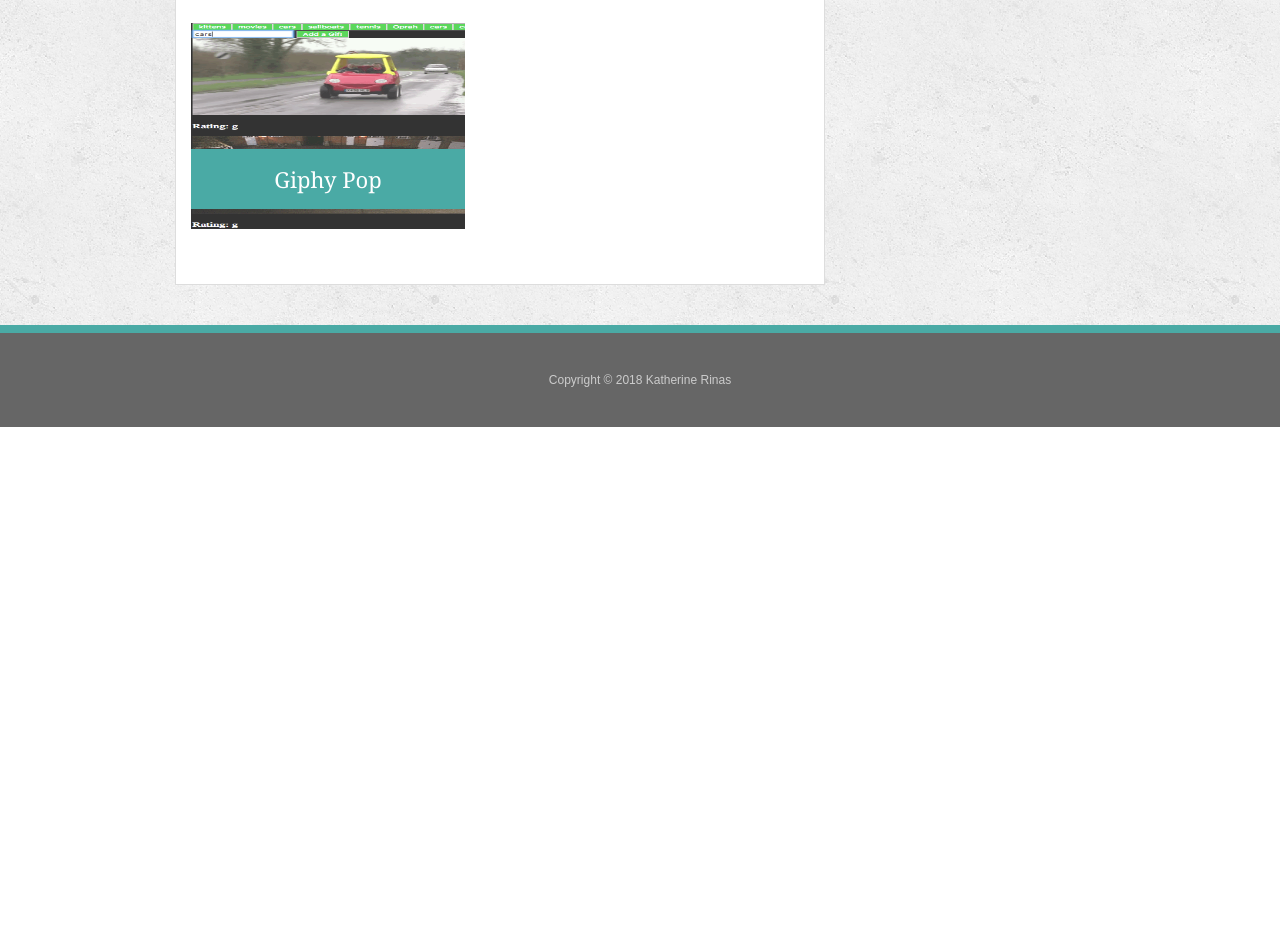
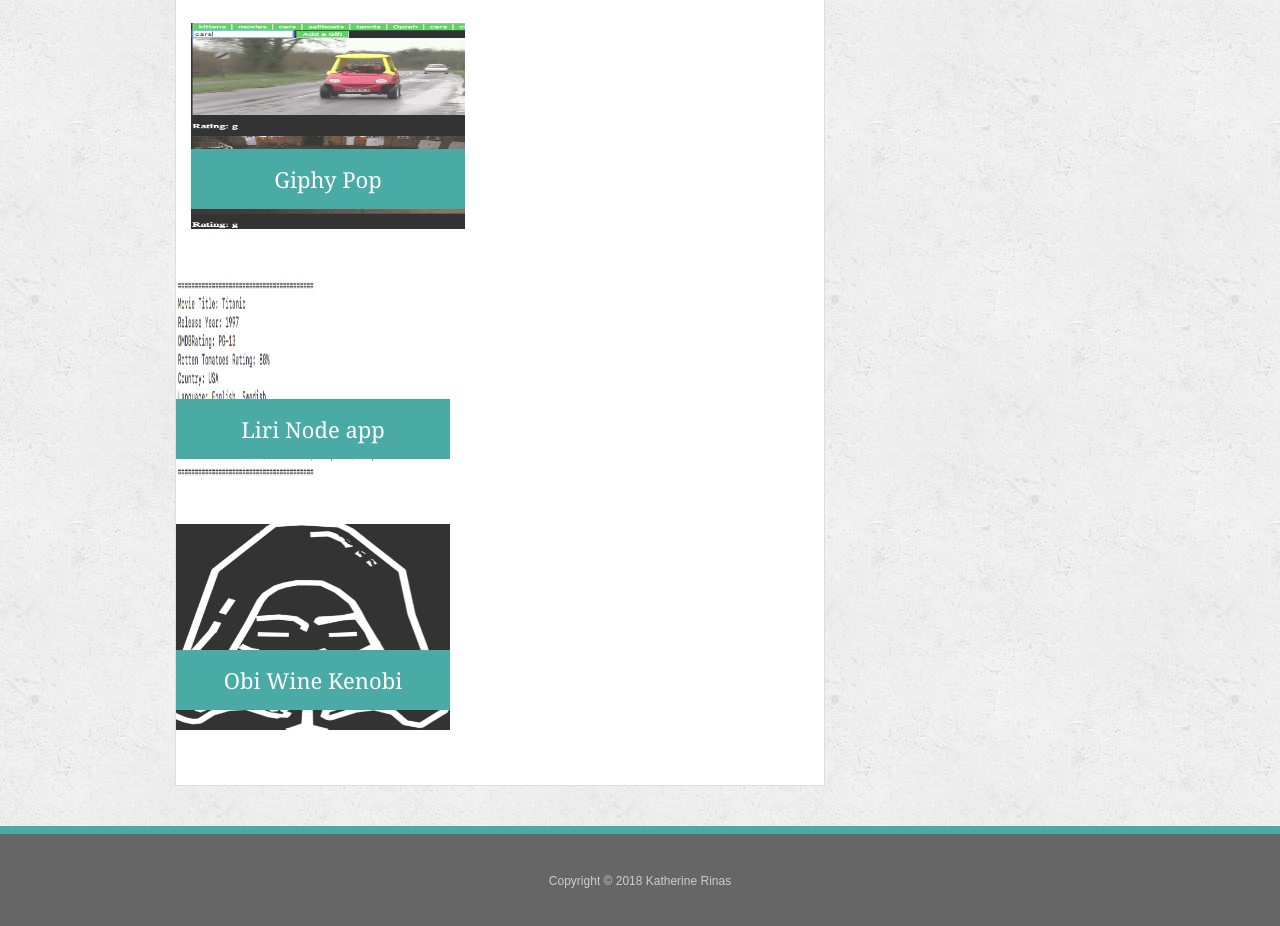
Before and after one commit to katherinerinas/Bootstrap-Portfolio, a plain HTML site: page portfolio.html in a window 1280 px wide. Shown: the part 1258-2184 px from the top of the page. Before the commit the page ends 1685 px from the top, so only its background shows below. Drawn offline with nearby package versions, Linux system fonts and the light colour scheme.

Commit message:
added links to obi wine project and liri node app

```diff
--- a/portfolio.html
+++ b/portfolio.html
@@ -2,6 +2,7 @@ z
 <!DOCTYPE html>
 <html>
 <head>
+  <link rel="icon" href="icon.png">
 
 	<title>Portfolio | Katherine Rinas </title>
 <link rel="stylesheet" href="https://maxcdn.bootstrapcdn.com/bootstrap/4.0.0-beta.3/css/bootstrap.min.css" integrity="sha384-Zug+QiDoJOrZ5t4lssLdxGhVrurbmBWopoEl+M6BdEfwnCJZtKxi1KgxUyJq13dy" crossorigin="anonymous">
@@ -84,6 +85,19 @@ z
         <h3>Giphy Pop</h3>
       </div>
   </div>
+   <div class="col-md-6-offset-3">
+ <div class="work">
+        <img src="assets/images/liri.png" alt="Liri Node app"><a href="https://github.com/katherinerinas/liri-node-app" target="_blank">
+        <h3>Liri Node app</h3>
+      </div>
+  </div>
+   <div class="col-md-6-offset-3">
+ <div class="work">
+        <img src="assets/images/obiwine.png" alt="Obi Wine Kenobi"><a href="https://github.com/WhitPetitgout/ObiWineKenobi" target="_blank">
+        <h3>Obi Wine Kenobi</h3>
+      </div>
+  </div>
+
 </div><!--The different work code stops here -->
 
 
```
Also changed, not shown: assets/images/liri.png (added), assets/images/obiwine.png (added), buisinesswoman.png (added), icon.png (added).
